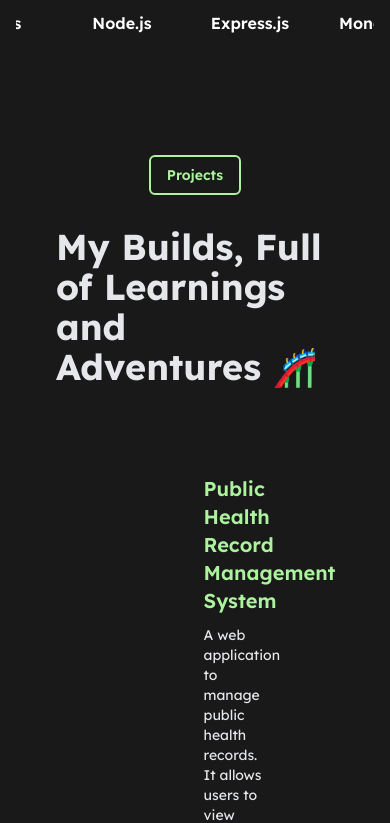
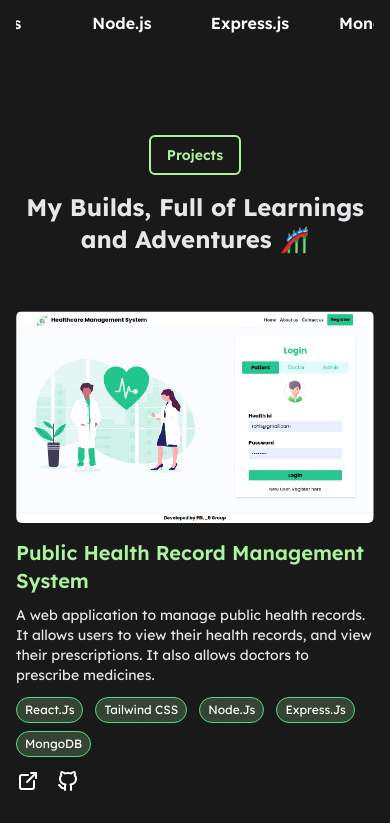
Before and after one commit to rohitvpatil0810/rohit-portfolio-next, a Next.js app: page / in a window 390 px wide. Shown: the part 2123-2946 px from the top of the page. Built offline with nearby package versions, Linux system fonts and the light colour scheme.

Commit message:
feat: add responsiveness to project section

```diff
--- a/src/components/sections/projects.tsx
+++ b/src/components/sections/projects.tsx
@@ -9,13 +9,13 @@ function Projects({}: Props) {
   return (
     <div
       id="projects"
-      className="flex flex-col items-center justify-center p-10 scroll-mt-20"
+      className="flex flex-col items-center justify-center py-5 lg:p-10 scroll-mt-20"
     >
       <SectionHeader>Projects</SectionHeader>
-      <h1 className="py-8 text-4xl text-gray-200 font-bold">
+      <h1 className="py-4 md:py-8 text-2xl sm:text-3xl md:text-4xl text-gray-200 font-bold text-center">
         My Builds, Full of Learnings and Adventures 🎢
       </h1>
-      <div className="flex flex-col items-center py-10 space-y-16">
+      <div className="flex flex-col items-center py-10 space-y-10 md:space-y-16">
         {projectsList.slice(0, 3).map((project) => (
           <ProjectItem key={project.name} project={project} />
         ))}
--- a/src/components/ui/project-item.tsx
+++ b/src/components/ui/project-item.tsx
@@ -35,17 +35,17 @@ function ProjectItem({
   },
 }: Props) {
   return (
-    <div className="font-normal h-fit rounded-md text-sm flex w-2/3 group justify-center items-center hover:cursor-pointer bounce-side">
+    <div className="font-normal h-fit rounded-md text-sm flex flex-col md:flex-row w-fit lg:w-8/12 group justify-center items-center hover:cursor-pointer bounce-up md:bounce-side">
       {cover_image ? (
         <Image
           src={cover_image}
           alt={name}
           width={1000}
           height={1000}
-          className="w-5/12 h-full object-cover object-center rounded-md"
+          className="w-fit md:w-5/12 h-full object-cover object-center rounded-md"
         />
       ) : null}
-      <div className="w-7/12 flex flex-col justify-center px-6 py-2">
+      <div className="md:w-7/12 flex flex-col justify-center md:px-6 py-2">
         <HoverUnderlineText
           className="text-light-green"
           underlineColor="bg-light-green"
```
